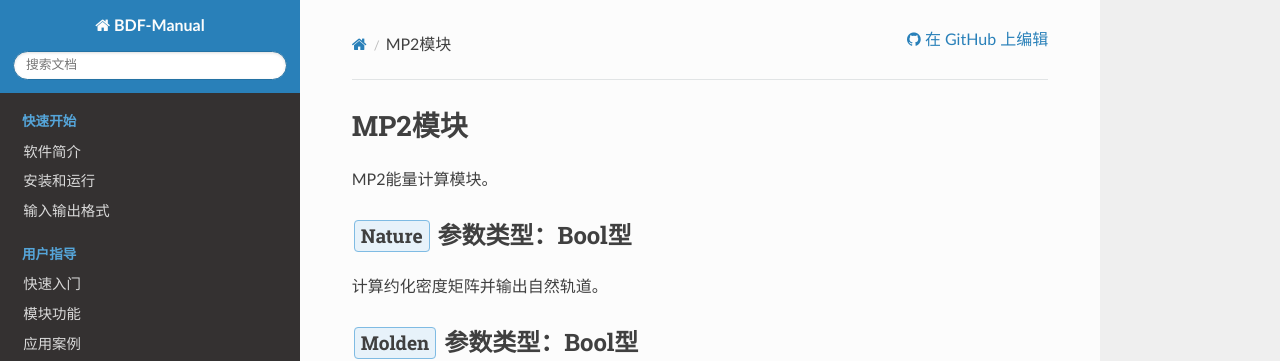
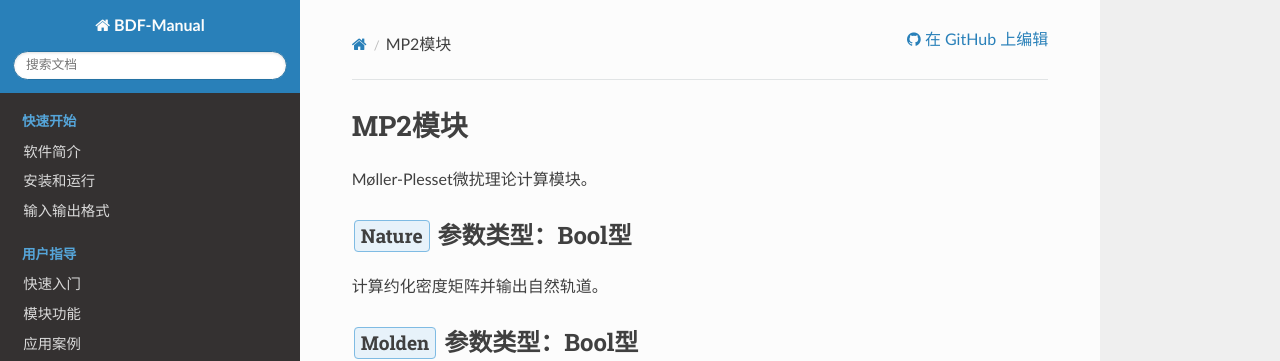
Before and after one commit to BDF-manual-maintenance/BDF-Manual, a Sphinx documentation site: the page built from source/module/mp2.rst, in a window 1280 px wide. Shown: the top 361 px of the page. Built offline with Sphinx 7.4.7 and the Read the Docs theme 2.0.0, drawn with Linux system fonts in a browser that asks for light colours; pages that are not in the unit, such as notebooks, are missing from menus.

Commit message:
Update mp2.rst

```diff
--- a/source/module/mp2.rst
+++ b/source/module/mp2.rst
@@ -1,6 +1,6 @@
 MP2模块
 ================================================
-MP2能量计算模块。
+Møller-Plesset微扰理论计算模块。
 
 :guilabel:`Nature` 参数类型：Bool型
 ------------------------------------------------
```
